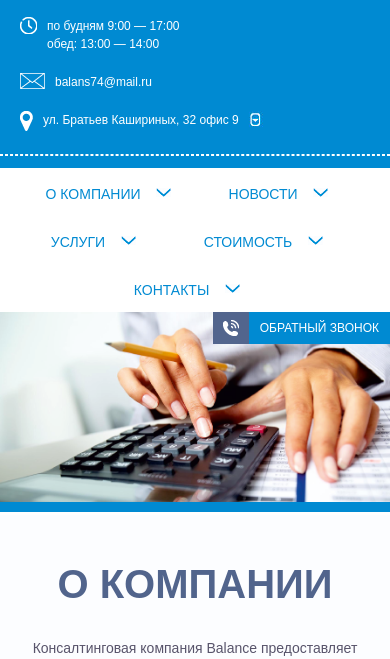
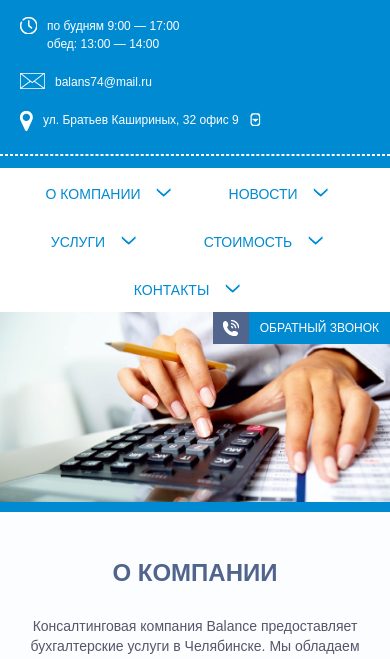
Before and after one commit to michiaro/balance, a plain HTML site: page about.html in a window 390 px wide. Shown: the part 179-838 px from the top of the page. Drawn offline with Linux system fonts and the light colour scheme.

Commit message:
fix title

```diff
--- a/css/styles.css
+++ b/css/styles.css
@@ -234,14 +234,14 @@ body {
 }
 
 @media screen and (max-width: 876px) {
-  .calcs__head {
+  .h1 {
     font-size: 36px;
     line-height: 30px;
   }
 }
 
 @media screen and (max-width: 576px) {
-  .calcs__head {
+  .h1 {
     font-size: 24px;
     line-height: 26px;
   }
```
